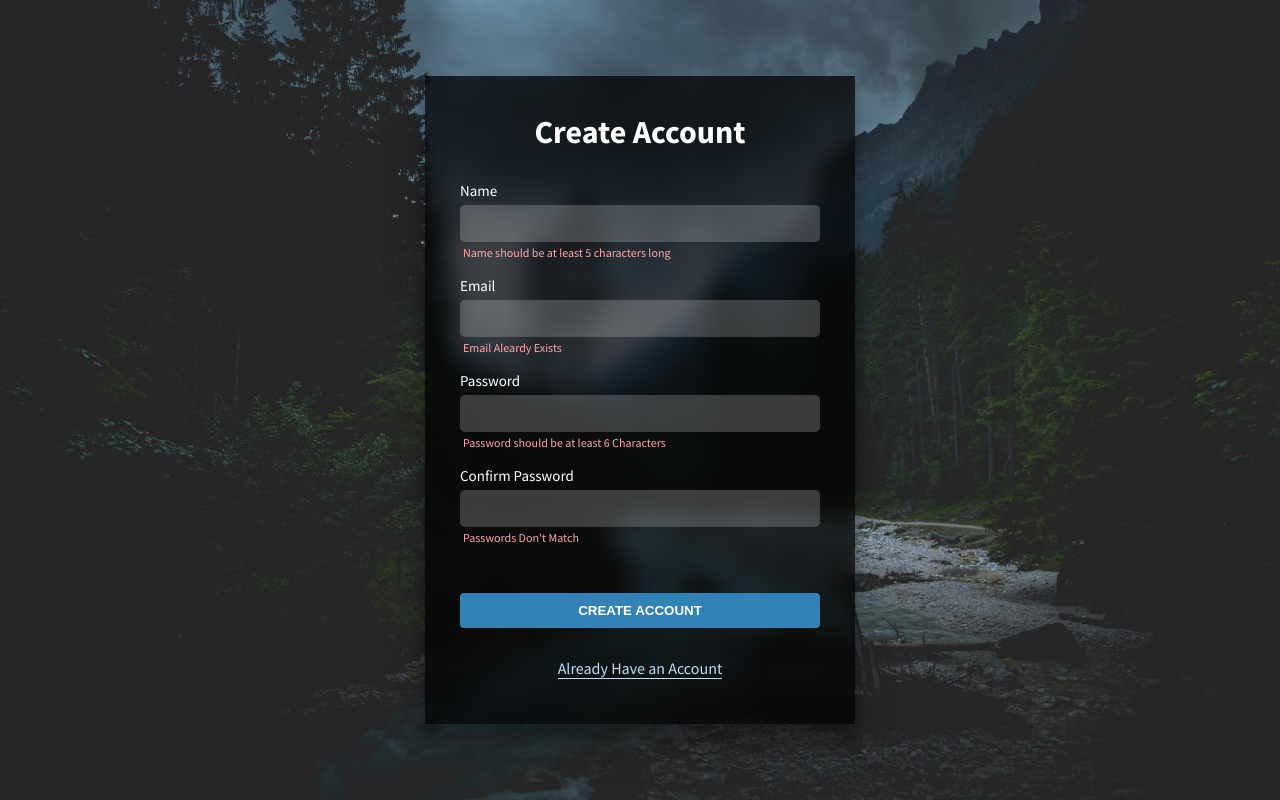
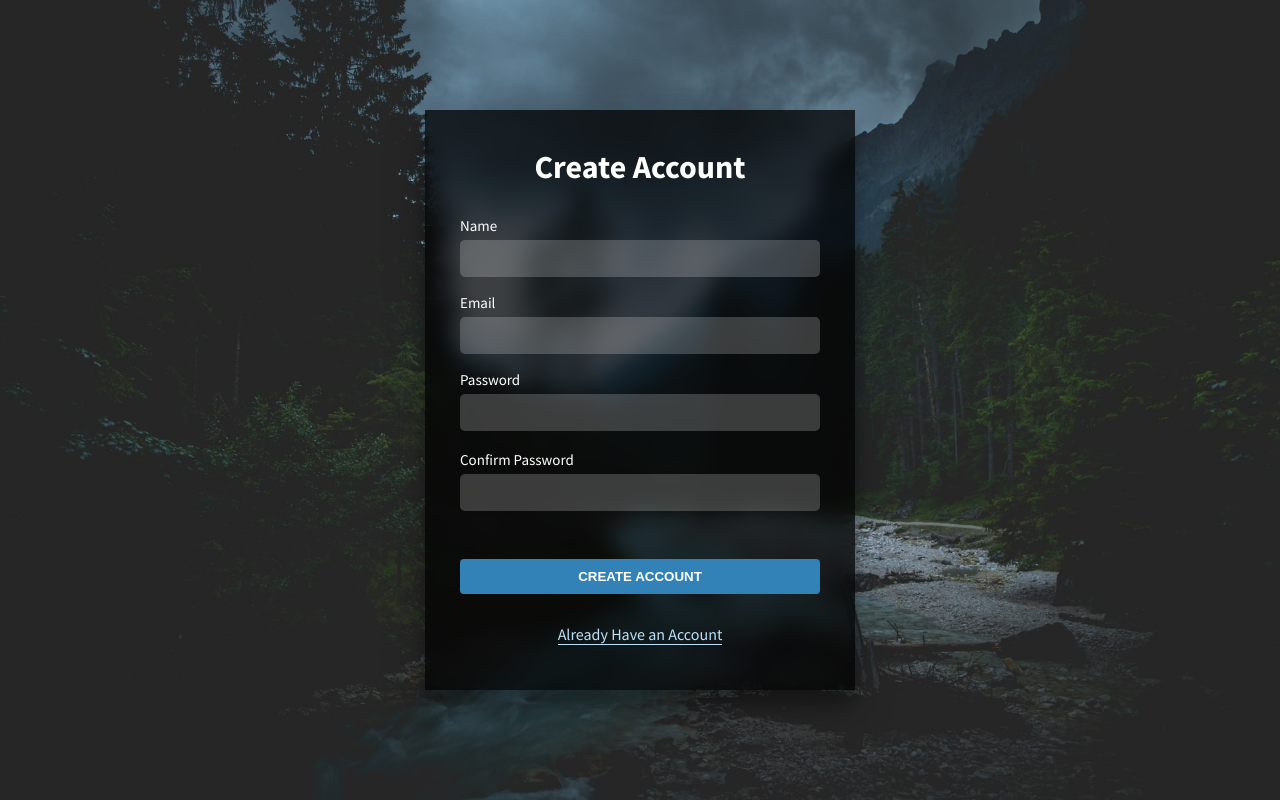
Before and after one commit to naolchala/chat-frontend, a React (Vite) app: page /signup in a window 1280 px wide. Built offline with nearby package versions, Linux system fonts and the light colour scheme; no server answers.

Commit message:
Functional Login and Signup, Form Validation, User State

```diff
--- a/src/Pages/Chat/index.tsx
+++ b/src/Pages/Chat/index.tsx
@@ -5,7 +5,7 @@ import { io } from "socket.io-client";
 import { Message } from "../../Message";
 
 const socket = io("http://192.168.0.5:5000", {
-    // autoConnect: false,
+    autoConnect: false,
 });
 
 function Chat() {
--- a/src/Pages/Login/index.tsx
+++ b/src/Pages/Login/index.tsx
@@ -1,25 +1,116 @@
-import { Link } from "react-router-dom";
+import axios from "axios";
+import { Formik, FormikHelpers } from "formik";
+import { Link, useNavigate } from "react-router-dom";
+import * as yup from "yup";
+import { IUser, useUser } from "../../States/User";
 import "./login.scss";
+
+const loginSchema = yup.object().shape({
+    email: yup.string().email().required(),
+    password: yup.string().min(6).required(),
+});
+
+interface ILogin {
+    email: string;
+    password: string;
+}
+
+export const apiUrl = "http://localhost:5000";
+
 export function Login() {
+    const { setUser } = useUser();
+    const navigate = useNavigate();
+
+    const handleSubmit = async (
+        values: ILogin,
+        actions: FormikHelpers<ILogin>
+    ) => {
+        const { email, password } = values;
+        actions.setSubmitting(true);
+        await axios
+            .post<{ user: IUser }>(
+                `${apiUrl}/auth/login`,
+                { email, password },
+                {
+                    headers: {
+                        "Content-Type": "application/json",
+                    },
+                }
+            )
+            .then((res) => {
+                const { user } = res.data;
+                setUser({ ...user });
+                actions.setSubmitting(false);
+                navigate("/chat");
+                // TODO: STORE Token in Cookies
+            })
+            .catch((err) => {
+                const { type, msg } = err.response.data;
+                actions.setSubmitting(false);
+                actions.setFieldError(type, msg);
+            });
+    };
+
     return (
         <div className="loginPage">
             <div className="loginForm">
                 <h1>Login</h1>
-                <form action="">
-                    <label htmlFor="">
-                        <span className="label">Email</span>
-                        <input type="text" name="username" id="" />
-                        <span className="error">User not found</span>
-                    </label>
+                <Formik
+                    onSubmit={handleSubmit}
+                    validationSchema={loginSchema}
+                    initialValues={{
+                        email: "",
+                        password: "",
+                    }}
+                >
+                    {(_formik) => (
+                        <form onSubmit={_formik.handleSubmit}>
+                            <label htmlFor="email">
+                                <span className="label">Email</span>
+                                <input
+                                    type="text"
+                                    value={_formik.values.email}
+                                    onChange={_formik.handleChange}
+                                    onBlur={_formik.handleBlur}
+                                    name="email"
+                                    id="email"
+                                />
+                                {_formik.touched.email &&
+                                    _formik.errors.email && (
+                                        <span className="error">
+                                            {_formik.errors.email}
+                                        </span>
+                                    )}
+                            </label>
 
-                    <label htmlFor="">
-                        <span className="label">Password</span>
-                        <input type="text" name="password" id="" />
-                        <span className="error">Incorrect Password</span>
-                    </label>
-
-                    <button type="submit">Login</button>
-                </form>
+                            <label htmlFor="password">
+                                <span className="label">Password</span>
+                                <input
+                                    value={_formik.values.password}
+                                    onChange={_formik.handleChange}
+                                    onBlur={_formik.handleBlur}
+                                    type="password"
+                                    name="password"
+                                    id="password"
+                                />
+                                {_formik.touched.password &&
+                                    _formik.errors.password && (
+                                        <span className="error">
+                                            {_formik.errors.password}
+                                        </span>
+                                    )}
+                            </label>
+                            <button
+                                disabled={_formik.isSubmitting}
+                                type="submit"
+                            >
+                                {_formik.isSubmitting
+                                    ? "Authenticating... "
+                                    : "Login"}
+                            </button>
+                        </form>
+                    )}
+                </Formik>
 
                 <Link to={"/signup"} className="link">
                     Create Account
--- a/src/Pages/Signup/index.tsx
+++ b/src/Pages/Signup/index.tsx
@@ -1,42 +1,166 @@
-import { Link } from "react-router-dom";
+import axios from "axios";
+import { Formik, FormikHandlers, FormikHelpers } from "formik";
+import { Link, useNavigate } from "react-router-dom";
+import * as yup from "yup";
+import { apiUrl } from "../Login";
 import "./signup.scss";
+
+const signupSchema = yup.object().shape({
+    name: yup
+        .string()
+        .min(3, "Name should be at least 3 characters long")
+        .required(),
+    email: yup.string().email().required(),
+    password: yup
+        .string()
+        .min(6, "Password should be at least 6 Characters")
+        .max(32)
+        .required(),
+    confirmPass: yup
+        .string()
+        .oneOf([yup.ref("password")], "Passwords Must match"),
+});
+
+interface ISignUp {
+    name: string;
+    email: string;
+    password: string;
+    confirmPass: string;
+}
+
 export function SignUp() {
+    const navigator = useNavigate();
+    const handleSubmit = async (
+        values: ISignUp,
+        actions: FormikHelpers<ISignUp>
+    ) => {
+        actions.setSubmitting(true);
+        await axios
+            .post(
+                `${apiUrl}/auth/signUp`,
+                { ...values },
+                {
+                    headers: {
+                        "Content-Type": "application/json",
+                    },
+                }
+            )
+            .then((res) => {
+                // TODO: Automaticaly login
+                navigator("/login");
+            })
+            .catch((err) => {
+                actions.setSubmitting(false);
+                if (err.response.status == 403) {
+                    const { type, msg } = err.response.data;
+                    actions.setFieldError(type, msg);
+                }
+            });
+    };
     return (
         <div className="signUpPage">
             <div className="loginForm">
                 <h1>Create Account</h1>
-                <form action="">
+                <Formik
+                    onSubmit={handleSubmit}
+                    validationSchema={signupSchema}
+                    initialValues={{
+                        name: "",
+                        email: "",
+                        password: "",
+                        confirmPass: "",
+                    }}
+                >
+                    {(_formik) => (
+                        <form onSubmit={_formik.handleSubmit}>
                             <label>
                                 <span className="label">Name</span>
-                        <input type="text" name="username" id="" />
+                                <input
+                                    type="text"
+                                    value={_formik.values.name}
+                                    onChange={_formik.handleChange}
+                                    onBlur={_formik.handleBlur}
+                                    name="name"
+                                    id=""
+                                />
+
+                                {_formik.touched.name &&
+                                    _formik.errors.name && (
                                         <span className="error">
-                            Name should be at least 5 characters long
+                                            {_formik.errors.name}
                                         </span>
+                                    )}
                             </label>
 
                             <label>
                                 <span className="label">Email</span>
-                        <input type="text" name="username" id="" />
-                        <span className="error">Email Aleardy Exists</span>
+                                <input
+                                    value={_formik.values.email}
+                                    onChange={_formik.handleChange}
+                                    onBlur={_formik.handleBlur}
+                                    type="email"
+                                    name="email"
+                                    id=""
+                                />
+                                {_formik.touched.email &&
+                                    _formik.errors.email && (
+                                        <span className="error">
+                                            {_formik.errors.email}
+                                        </span>
+                                    )}
                             </label>
 
                             <label>
                                 <span className="label">Password</span>
-                        <input type="text" name="username" id="" />
+                                <input
+                                    value={_formik.values.password}
+                                    onChange={_formik.handleChange}
+                                    onBlur={_formik.handleBlur}
+                                    type="password"
+                                    name="password"
+                                    id=""
+                                />
+                                {_formik.touched.password &&
+                                    _formik.errors.password && (
                                         <span className="error">
-                            Password should be at least 6 Characters
+                                            {_formik.errors.password}
                                         </span>
+                                    )}
+                                <span className="error"></span>
                             </label>
 
                             <label htmlFor="">
                                 <span className="label">Confirm Password</span>
-                        <input type="text" name="password" id="" />
-                        <span className="error">Passwords Don't Match</span>
+                                <input
+                                    value={_formik.values.confirmPass}
+                                    onChange={_formik.handleChange}
+                                    onBlur={_formik.handleBlur}
+                                    type="password"
+                                    name="confirmPass"
+                                    id=""
+                                />
+                                {_formik.touched.confirmPass &&
+                                    _formik.errors.confirmPass && (
+                                        <span className="error">
+                                            {_formik.errors.confirmPass}
+                                        </span>
+                                    )}
                             </label>
 
-                    <button type="submit">Create Account</button>
+                            <button
+                                disabled={_formik.isSubmitting}
+                                type="submit"
+                            >
+                                {
+                                    // TODO: Add spinner
+                                }
+                                {_formik.isSubmitting
+                                    ? "Creating... "
+                                    : "Create Account"}
+                            </button>
                         </form>
-
+                    )}
+                </Formik>
                 <Link to={"/login"} className="link">
                     Already Have an Account
                 </Link>
--- /dev/null
+++ b/src/States/User.tsx
@@ -0,0 +1,33 @@
+import { createContext, FC, ReactNode, useContext, useState } from "react";
+
+interface IUser {
+    id: string;
+    name: string;
+    email: string;
+    bio?: string;
+    photoUrl?: string;
+    token: string;
+    isOnline: boolean;
+    lastseen: string;
+}
+
+interface IUserContext {
+    user: IUser;
+    setUser: (user: IUser) => void;
+}
+const UserContext = createContext({} as IUserContext);
+
+const UserProvider: FC<{ children?: ReactNode }> = (props) => {
+    const [user, setCurrentUser] = useState({} as IUser);
+    const setUser = (newUser: IUser) => setCurrentUser(newUser);
+    return (
+        <UserContext.Provider value={{ user, setUser }}>
+            {props.children}
+        </UserContext.Provider>
+    );
+};
+
+const useUser = () => useContext(UserContext);
+
+export { UserProvider, useUser };
+export type { IUser };
--- a/src/main.tsx
+++ b/src/main.tsx
@@ -1,11 +1,19 @@
 import React from "react";
 import ReactDOM from "react-dom/client";
+import { QueryClient, QueryClientProvider } from "react-query";
 import { BrowserRouter } from "react-router-dom";
 import App from "./App";
 import "./index.scss";
+import { UserProvider } from "./States/User";
+
+const queryClient = new QueryClient();
 
 ReactDOM.createRoot(document.getElementById("root")!).render(
-    <BrowserRouter>
-        <App />
-    </BrowserRouter>
+    <QueryClientProvider client={queryClient}>
+        <BrowserRouter>
+            <UserProvider>
+                <App />
+            </UserProvider>
+        </BrowserRouter>
+    </QueryClientProvider>
 );
```
Also changed, not shown: package.json (+7 -1 lines), 2 other files (tests, documents, lock files or other folders). Lines whose indentation alone changed are shown as unchanged.
